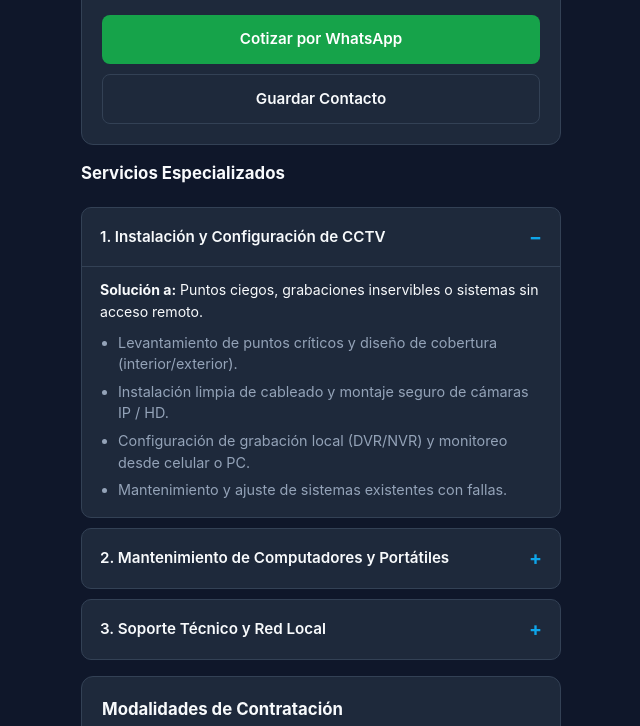
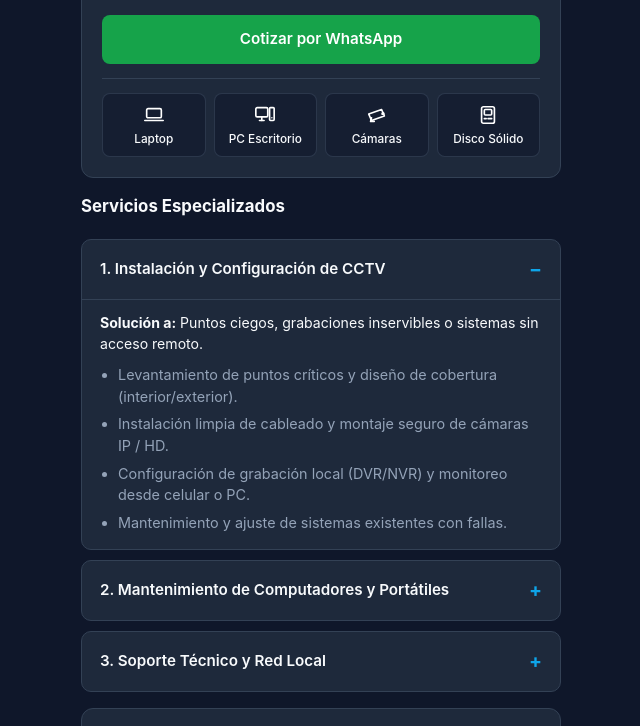
Before and after one commit to jupaezur/microsite-support-it, a plain HTML site: page index.html in a window 1280 px wide. Shown: the part 165-891 px from the top of the page, without its empty margins (319-959 px from the left). Drawn offline with Linux system fonts and the light colour scheme.

Commit message:
Add files via upload

```diff
--- a/index.html
+++ b/index.html
@@ -11,20 +11,59 @@
   <main class="container">
     <!-- Encabezado de Autoridad -->
     <header class="card header-card">
-      <span class="badge">SOPORTE E INFRAESTRUCTURA EN SITIO</span>
-      <h1> Juan Paez </h1>
+      <span class="badge">INGENIERIA DE SOPORTE E INFRAESTRUCTURA EN SITIO</span>
+      <h1>Juan Paez</h1>
       <p class="subtitle">Equipos operativos, espacios protegidos y atención ágil sin complicaciones.</p>
 
-      <!-- Botones principales de conversión -->
+      <!-- Acción principal directa -->
       <div class="cta-group">
         <a href="https://wa.me/573193774409?text=Hola%2C%20vi%20tu%20cat%C3%A1logo%20de%20soporte%20t%C3%A9cnico%20y%20c%C3%A1maras%20y%20necesito%20cotizar..."
            target="_blank"
+           rel="noopener noreferrer"
            class="btn btn-primary">
           Cotizar por WhatsApp
         </a>
-        <a href="contact.vcf" class="btn btn-secondary">
-          Guardar Contacto
-        </a>
+      </div>
+
+      <!-- Franja de 4 símbolos en blanco -->
+      <div class="icon-strip" aria-label="Áreas cubiertas">
+        <div class="icon-chip">
+          <svg class="icon-white" viewBox="0 0 24 24" fill="none" stroke="currentColor" stroke-width="1.8" stroke-linecap="round" stroke-linejoin="round" aria-hidden="true">
+            <rect x="4" y="5" width="16" height="10" rx="1.5"></rect>
+            <path d="M2 18h20"></path>
+          </svg>
+          <span>Laptop</span>
+        </div>
+
+        <div class="icon-chip">
+          <svg class="icon-white" viewBox="0 0 24 24" fill="none" stroke="currentColor" stroke-width="1.8" stroke-linecap="round" stroke-linejoin="round" aria-hidden="true">
+            <rect x="2" y="4" width="13" height="10" rx="1.5"></rect>
+            <path d="M6 18h5"></path>
+            <path d="M8.5 14v4"></path>
+            <rect x="17" y="4" width="5" height="14" rx="1"></rect>
+            <circle cx="19.5" cy="15" r="0.8" fill="currentColor" stroke="none"></circle>
+          </svg>
+          <span>PC Escritorio</span>
+        </div>
+
+        <div class="icon-chip">
+          <svg class="icon-white" viewBox="0 0 24 24" fill="none" stroke="currentColor" stroke-width="1.8" stroke-linecap="round" stroke-linejoin="round" aria-hidden="true">
+            <path d="M3 11l14-5 3 7-14 5-3-7z"></path>
+            <path d="M6 15l-1 4h4"></path>
+            <circle cx="18.5" cy="10.5" r="1"></circle>
+          </svg>
+          <span>Cámaras</span>
+        </div>
+
+        <div class="icon-chip">
+          <svg class="icon-white" viewBox="0 0 24 24" fill="none" stroke="currentColor" stroke-width="1.8" stroke-linecap="round" stroke-linejoin="round" aria-hidden="true">
+            <rect x="5" y="3" width="14" height="18" rx="2"></rect>
+            <rect x="8" y="6" width="8" height="6" rx="1"></rect>
+            <path d="M8 16h2"></path>
+            <path d="M12 16h4"></path>
+          </svg>
+          <span>Disco Sólido</span>
+        </div>
       </div>
     </header>
 
--- a/script.js
+++ b/script.js
@@ -1,33 +1,3 @@
-document.getElementById('btn-vcard').addEventListener('click', function () {
-  // Reemplaza con tus datos reales
-  const nombre = "Juan Paez";
-  const cargo = "Soporte Técnico e Infraestructura IT";
-  const telefono = "+573193774409";
-  const correo = "jupaezur@gmail.com";
-  const ciudad = "Facatativá;Cundinamarca;;Colombia";
-
-  // Formato estándar vCard 3.0
-  const vcard = [
-    "BEGIN:VCARD",
-    "VERSION:3.0",
-    `N:Paez;Juan ;;;`,
-    `FN:${nombre}`,
-    `TITLE:${cargo}`,
-    `TEL;TYPE=CELL,VOICE:${telefono}`,
-    `EMAIL;TYPE=PREF,INTERNET:${correo}`,
-    `ADR;TYPE=WORK:;;${ciudad}`,
-    "END:VCARD"
-  ].join("\n");
-
-  // Crear archivo descargable en memoria
-  const blob = new Blob([vcard], { type: "text/vcard;charset=utf-8" });
-  const url = URL.createObjectURL(blob);
-
-  const link = document.createElement("a");
-  link.href = url;
-  link.setAttribute("download", "Contacto_Soporte_Tecnico.vcf");
-  document.body.appendChild(link);
-  link.click();
-  document.body.removeChild(link);
-  URL.revokeObjectURL(url);
+document.addEventListener('DOMContentLoaded', function () {
+  // Micrositio listo: espacio reservado para futuras interacciones ligeras.
 });
--- a/styles.css
+++ b/styles.css
@@ -65,7 +65,7 @@ h1 {
   margin-bottom: 18px;
 }
 
-/* Botones */
+/* Botón principal */
 .cta-group {
   display: flex;
   flex-direction: column;
@@ -95,14 +95,47 @@ h1 {
   background-color: var(--whatsapp-hover);
 }
 
-.btn-secondary {
-  background-color: transparent;
-  color: var(--text-main);
-  border: 1px solid var(--border-color);
+/* Franja de 4 símbolos en blanco */
+.icon-strip {
+  margin-top: 14px;
+  padding-top: 14px;
+  border-top: 1px solid var(--border-color);
+  display: grid;
+  grid-template-columns: repeat(2, minmax(0, 1fr));
+  gap: 8px;
 }
 
-.btn-secondary:hover {
-  background-color: rgba(255, 255, 255, 0.05);
+@media (min-width: 400px) {
+  .icon-strip {
+    grid-template-columns: repeat(4, minmax(0, 1fr));
+  }
+}
+
+.icon-chip {
+  background-color: rgba(15, 23, 42, 0.55);
+  border: 1px solid rgba(51, 65, 85, 0.75);
+  border-radius: 8px;
+  padding: 10px 6px;
+  display: flex;
+  flex-direction: column;
+  align-items: center;
+  justify-content: center;
+  gap: 6px;
+  text-align: center;
+}
+
+.icon-white {
+  width: 22px;
+  height: 22px;
+  color: #ffffff;
+  flex-shrink: 0;
+}
+
+.icon-chip span {
+  font-size: 0.74rem;
+  font-weight: 500;
+  color: var(--text-main);
+  line-height: 1.2;
 }
 
 /* Secciones y Acordeones */
```
